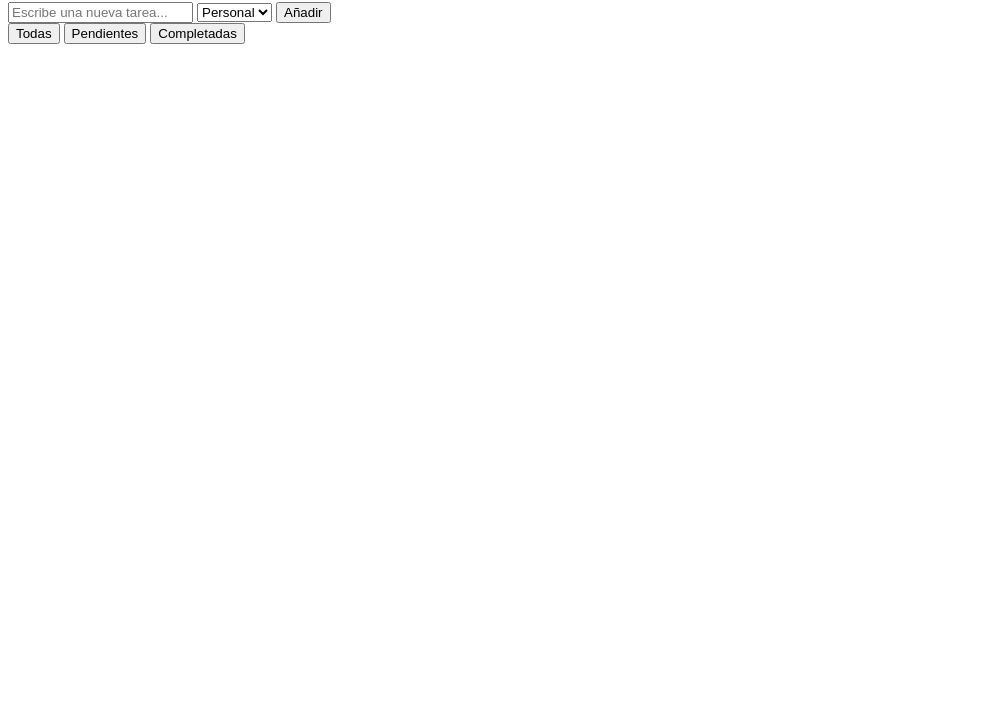
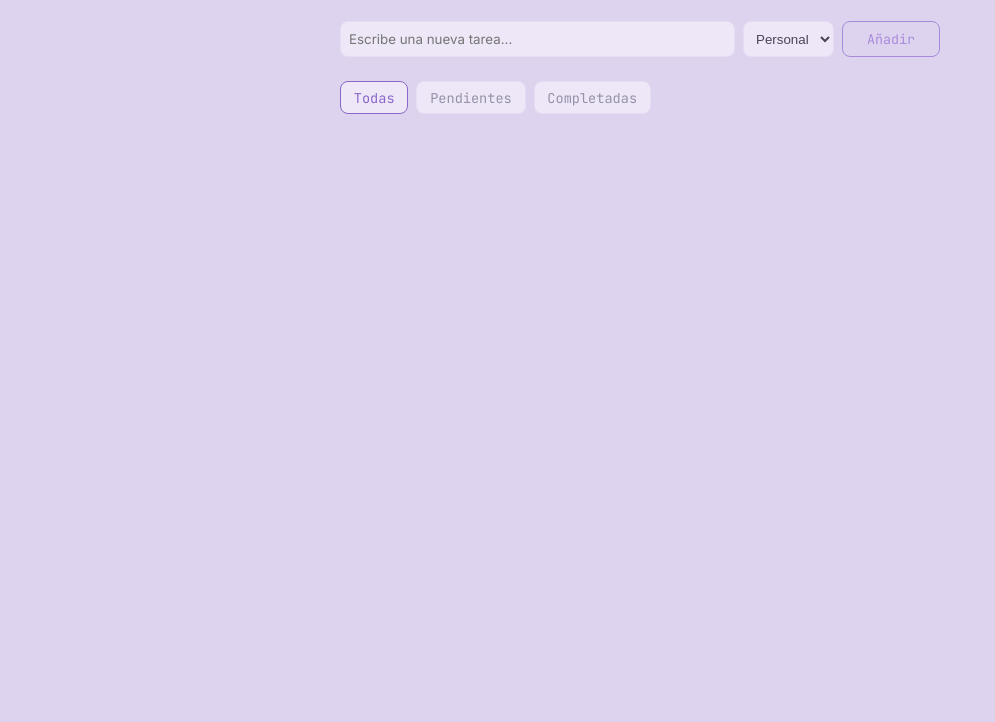
Before and after one commit to SandraRive/task-manager-app, a plain HTML site: page index.html in a window 1280 px wide. Shown: the part 78-800 px from the top of the page, without its empty margins (0-995 px from the left). Drawn offline with Linux system fonts and the light colour scheme.

Commit message:
Aplicar paleta lila + menta (relajante) al diseño de la app

```diff
--- a/css/style.css
+++ b/css/style.css
@@ -1,4 +1,158 @@
-.completed span {
+/* Variables (mismas que el portfolio) */
+:root {
+  --bg-primary: #ded3ee;
+  --bg-secondary: #eee7f8;
+  --text-primary: #4a4458;
+  --text-secondary: #9691a8;
+  --accent: #a78bda;
+  --accent-dark: #8968c9;
+  --accent-secondary: #8fd9c4;
+  --border: #e6ddf5;
+
+  --font-sans: 'Inter', -apple-system, sans-serif;
+  --font-mono: 'JetBrains Mono', 'Courier New', monospace;
+
+  --space-xs: 0.5rem;
+  --space-sm: 1rem;
+  --space-md: 1.5rem;
+  --radius-sm: 8px;
+  --radius-md: 12px;
+}
+
+* {
+  margin: 0;
+  padding: 0;
+  box-sizing: border-box;
+}
+
+body {
+  background-color: var(--bg-primary);
+  color: var(--text-primary);
+  font-family: var(--font-sans);
+  line-height: 1.6;
+  padding: var(--space-md);
+}
+
+.app {
+  max-width: 600px;
+  margin: 0 auto;
+}
+
+h1 {
+  font-size: 2rem;
+  margin-bottom: var(--space-md);
+}
+
+/* Formulario */
+#task-form {
+  display: flex;
+  gap: var(--space-xs);
+  margin-bottom: var(--space-md);
+  flex-wrap: wrap;
+}
+
+#task-input {
+  flex: 1;
+  min-width: 200px;
+  padding: var(--space-xs);
+  background: var(--bg-secondary);
+  border: 1px solid var(--border);
+  border-radius: var(--radius-sm);
+  color: var(--text-primary);
+  font-family: var(--font-sans);
+}
+
+#task-input:focus {
+  outline: none;
+  border-color: var(--accent);
+}
+
+#task-category {
+  padding: var(--space-xs);
+  background: var(--bg-secondary);
+  border: 1px solid var(--border);
+  border-radius: var(--radius-sm);
+  color: var(--text-primary);
+}
+
+#task-form button {
+  padding: var(--space-xs) var(--space-md);
+  background: transparent;
+  border: 1px solid var(--accent);
+  border-radius: var(--radius-sm);
+  color: var(--accent);
+  font-family: var(--font-mono);
+  cursor: pointer;
+  transition: all 0.2s ease;
+}
+
+#task-form button:hover {
+  background: var(--accent);
+  color: white;
+}
+
+/* Filtros */
+.filters {
+  display: flex;
+  gap: var(--space-xs);
+  margin-bottom: var(--space-md);
+}
+
+.filter-btn {
+  padding: 0.4rem 0.8rem;
+  background: var(--bg-secondary);
+  border: 1px solid var(--border);
+  border-radius: var(--radius-sm);
+  color: var(--text-secondary);
+  font-family: var(--font-mono);
+  font-size: 0.85rem;
+  cursor: pointer;
+}
+
+.filter-btn.active {
+  border-color: var(--accent-dark);
+  color: var(--accent-dark);
+  background: var(--bg-secondary);
+}
+
+/* Lista de tareas */
+#task-list {
+  list-style: none;
+}
+
+#task-list li {
+  display: flex;
+  align-items: center;
+  gap: var(--space-xs);
+  padding: var(--space-sm);
+  background: var(--bg-secondary);
+  border: 1px solid var(--border);
+  border-radius: var(--radius-sm);
+  margin-bottom: var(--space-xs);
+}
+
+#task-list li.completed {
+  border-color: var(--accent-secondary);
+  background: #f4fbf9;
+}
+
+#task-list li.completed span {
   text-decoration: line-through;
-  color: gray;
+  color: var(--text-secondary);
 }
+
+.delete-btn {
+  background: transparent;
+  border: 1px solid var(--border);
+  border-radius: var(--radius-sm);
+  color: var(--text-secondary);
+  padding: 0.3rem 0.6rem;
+  cursor: pointer;
+  font-family: var(--font-mono);
+  font-size: 0.8rem;
+}
+
+.delete-btn:hover {
+  border-color: #ff5c5c;
+  color: #ff5c5c;
+}
--- a/index.html
+++ b/index.html
@@ -4,6 +4,11 @@
   <meta charset="UTF-8">
   <meta name="viewport" content="width=device-width, initial-scale=1.0">
   <title>Gestor de Tareas</title>
+
+    <link rel="preconnect" href="https://fonts.googleapis.com">
+    <link rel="preconnect" href="https://fonts.gstatic.com" crossorigin>
+    <link href="https://fonts.googleapis.com/css2?family=Inter:wght@400;500;600;700&family=JetBrains+Mono:wght@400;500&display=swap" rel="stylesheet">
+
   <link rel="stylesheet" href="css/style.css">
 </head>
 <body>
```
